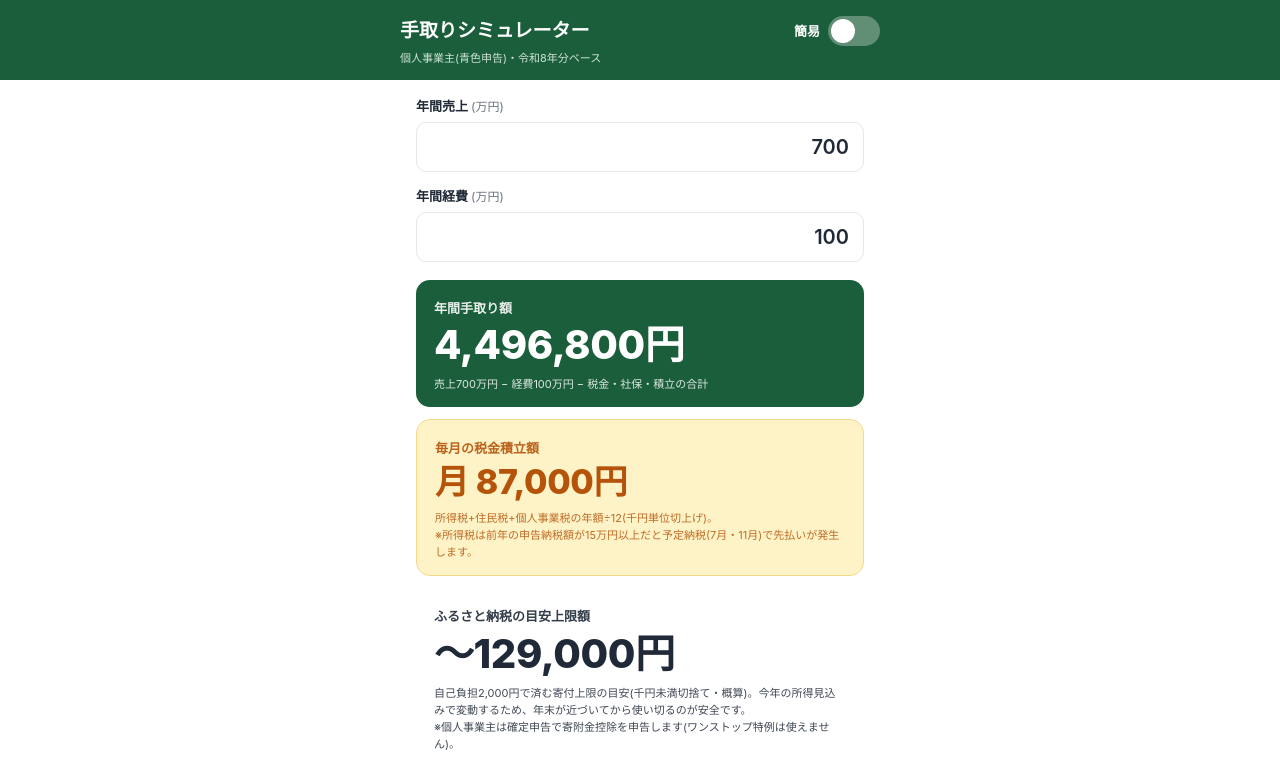
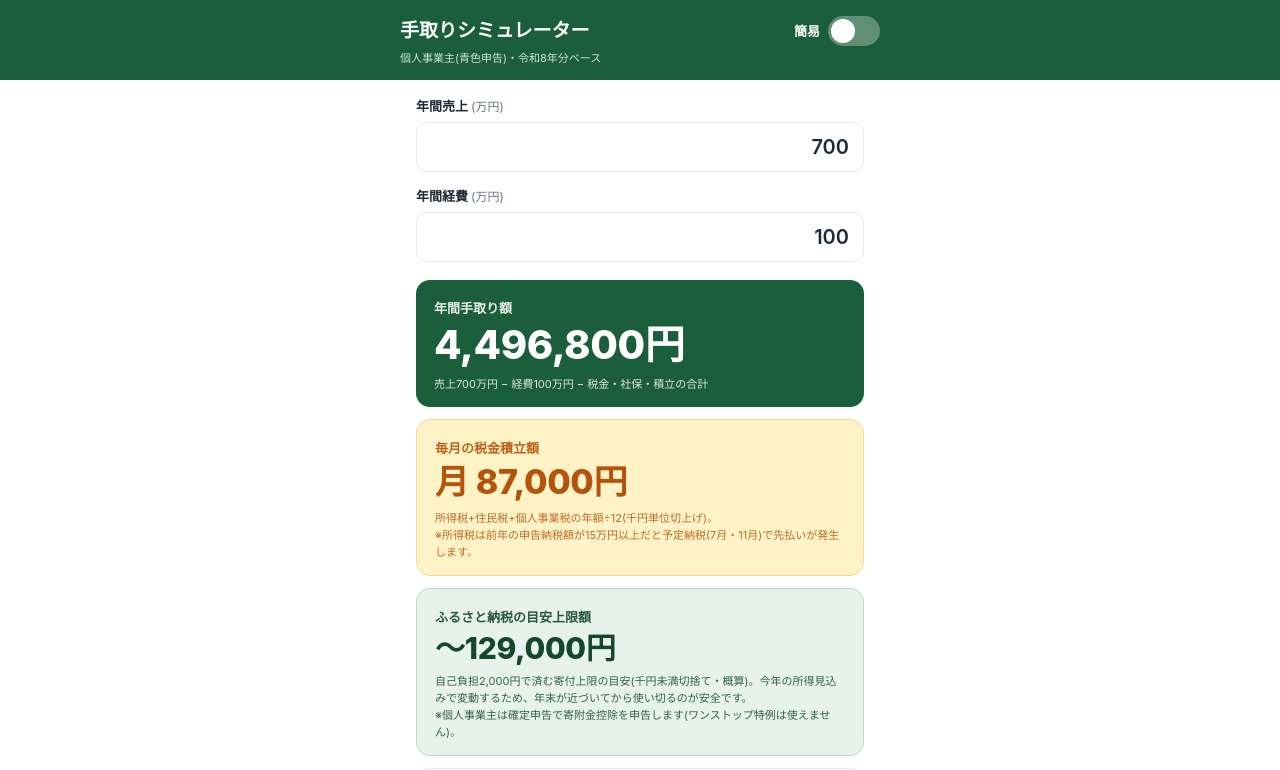
Before and after one commit to hisapiyp622-alt/tax-simulator, a plain HTML site: page index.html in a window 1280 px wide. Shown: the top 770 px of the page. Drawn offline with Linux system fonts and the light colour scheme.

Commit message:
Add furusato result card styles (style.css)

```diff
--- a/style.css
+++ b/style.css
@@ -160,6 +160,14 @@ input, select { font-family: inherit; font-size: 18px; color: var(--ink); }
   color: var(--amber);
 }
 
+.result-card.furusato {
+  background: var(--green-pale);
+  border: 1.5px solid #bcd8c8;
+  color: var(--green-dark);
+}
+
+.result-card.furusato .result-amount { font-size: 30px; }
+
 .result-label { margin: 0 0 2px; font-size: 13px; font-weight: 700; opacity: 0.9; }
 
 .result-amount {
```
